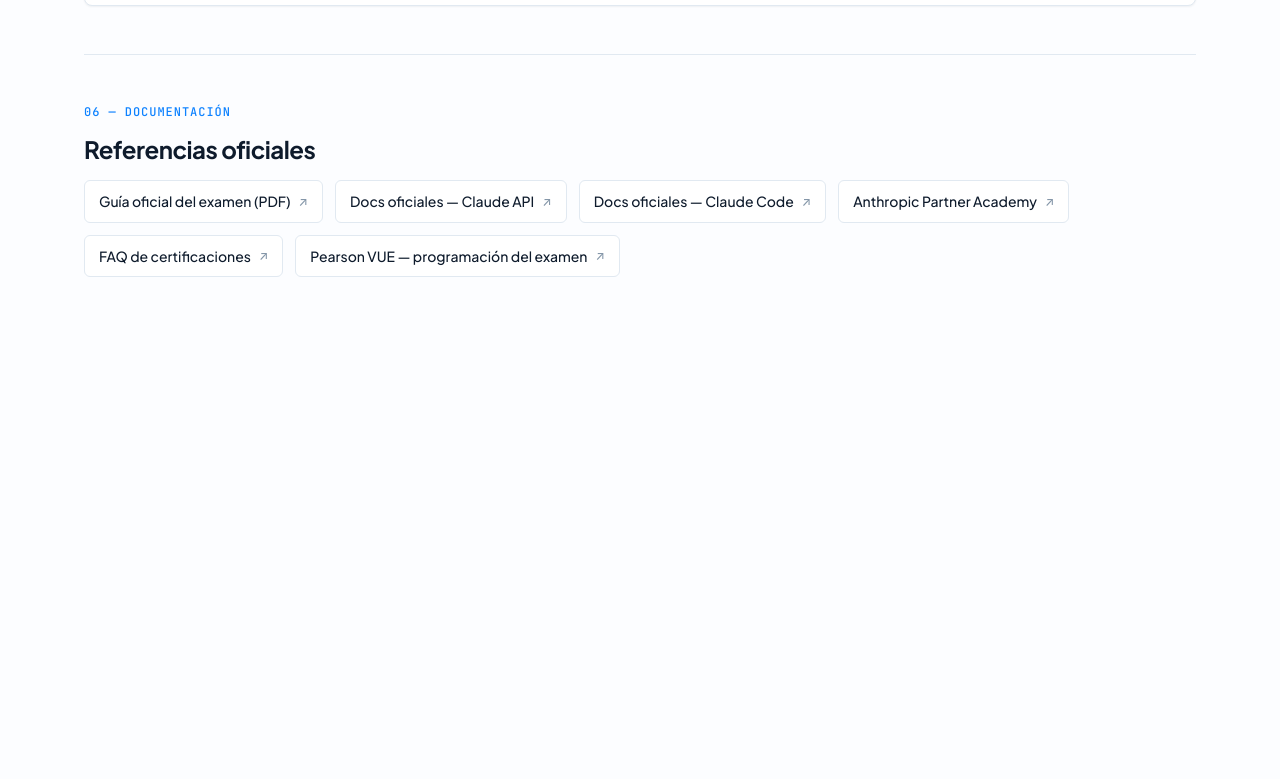
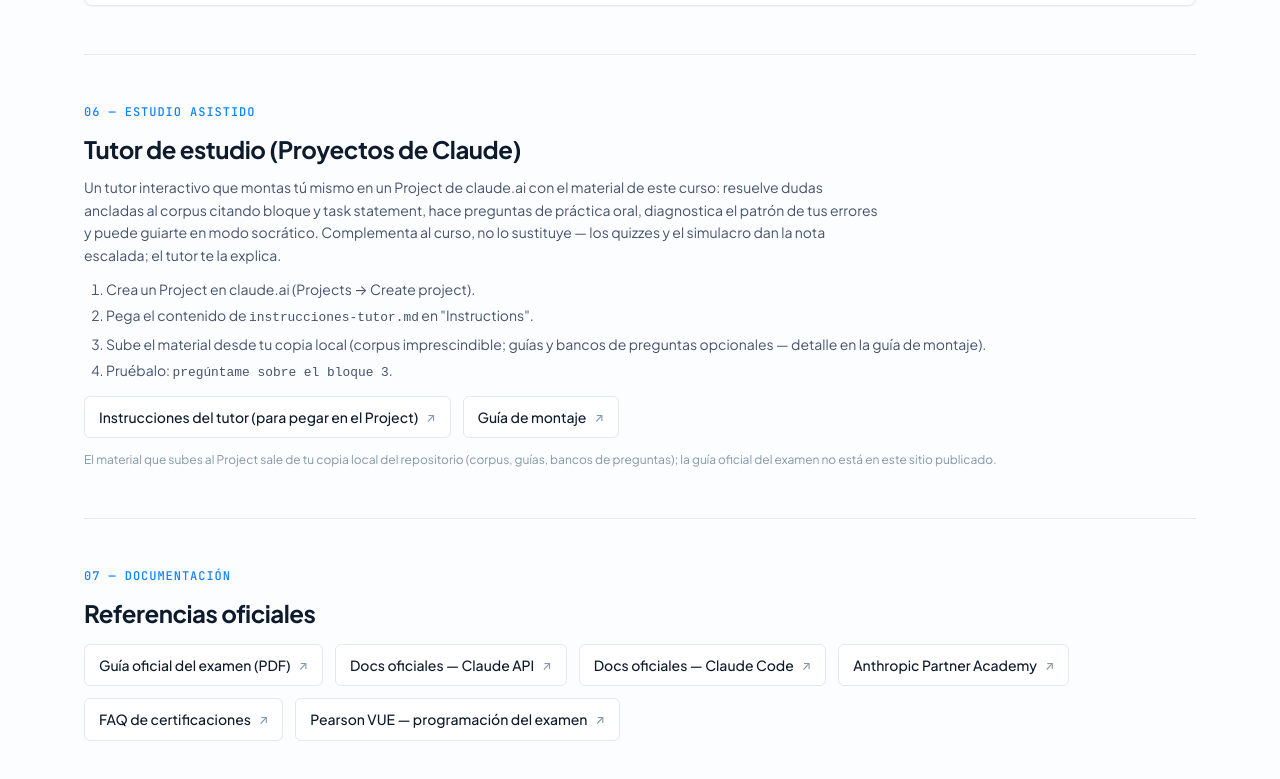
Before and after one commit to asugalde/ClaudeArchitect, a plain HTML site: page index.html in a window 1280 px wide. Shown: the part 3712-4491 px from the top of the page. Before the commit the page ends 4079 px from the top, so only its background shows below. Drawn offline with Linux system fonts and the light colour scheme.

Commit message:
publish: site build from develop 863574d
Co-Authored-By: Claude Fable 5 <noreply@anthropic.com>
Claude-Session: https://claude.ai/code/session_01YSXGfkgoj5DXvJjS6q4GEH

```diff
--- a/index.html
+++ b/index.html
@@ -132,6 +132,12 @@
     padding:var(--sp-5); box-shadow:var(--shadow-sm); display:flex; flex-direction:column; gap:var(--sp-3); }
   .usecase-card .badge { align-self:flex-start; }
   .usecase-card p { margin:0; font-size:var(--fs-sm); color:var(--text); }
+
+  /* ============ TUTOR DE ESTUDIO ============ */
+  .tutor-steps { font-size:var(--fs-sm); color:var(--text-muted); margin:var(--sp-3) 0; padding-left:22px; }
+  .tutor-steps li { margin-bottom:4px; }
+  .tutor-steps code { font-size:.92em; }
+  .tutor-note { font-size:var(--fs-caption); color:var(--text-subtle); margin-top:var(--sp-3); }
 
   /* ============ PROGRESO GLOBAL ============ */
   .progress-card { background:var(--surface); border:1px solid var(--border); border-radius:var(--r-lg); padding:var(--sp-5); box-shadow:var(--shadow-sm); }
@@ -284,8 +290,33 @@
     <div class="blocks-grid" id="simulacro-grid"></div>
   </section>
 
+  <!--
+    TUTOR DE ESTUDIO — contenido curado a mano (como la intro y los casos de
+    uso), no se extrae por regex. Descripción, pasos y enlaces resumen sin
+    duplicar el detalle de recursos/tutor/instrucciones-tutor.md (rol de
+    tutor, jerarquía de fuentes, 6 modos de trabajo) y recursos/tutor/README.md
+    (montaje en 4 pasos); ese detalle vive solo en esos dos ficheros, enlazados
+    abajo con ruta relativa desde la raíz del sitio.
+  -->
+  <section class="block" id="tutor">
+    <div class="eyebrow">06 — Estudio asistido</div>
+    <h2>Tutor de estudio (Proyectos de Claude)</h2>
+    <p class="note">Un tutor interactivo que montas tú mismo en un Project de claude.ai con el material de este curso: resuelve dudas ancladas al corpus citando bloque y task statement, hace preguntas de práctica oral, diagnostica el patrón de tus errores y puede guiarte en modo socrático. Complementa al curso, no lo sustituye — los quizzes y el simulacro dan la nota escalada; el tutor te la explica.</p>
+    <ol class="tutor-steps">
+      <li>Crea un Project en claude.ai (Projects → Create project).</li>
+      <li>Pega el contenido de <code>instrucciones-tutor.md</code> en "Instructions".</li>
+      <li>Sube el material desde tu copia local (corpus imprescindible; guías y bancos de preguntas opcionales — detalle en la guía de montaje).</li>
+      <li>Pruébalo: <code>pregúntame sobre el bloque 3</code>.</li>
+    </ol>
+    <div class="doc-links" id="tutor-links">
+      <a class="doc-link" href="tutor/instrucciones-tutor.md">Instrucciones del tutor (para pegar en el Project) <span class="ext">↗</span></a>
+      <a class="doc-link" href="tutor/README.md">Guía de montaje <span class="ext">↗</span></a>
+    </div>
+    <p class="tutor-note">El material que subes al Project sale de tu copia local del repositorio (corpus, guías, bancos de preguntas); la guía oficial del examen no está en este sitio publicado.</p>
+  </section>
+
   <section class="block" id="referencias">
-    <div class="eyebrow">06 — Documentación</div>
+    <div class="eyebrow">07 — Documentación</div>
     <h2>Referencias oficiales</h2>
     <div class="doc-links" id="doc-links">
       <a class="doc-link" target="_blank" rel="noopener" href="https://everpath-course-content.s3-accelerate.amazonaws.com/instructor%2F6nizmqk8tpzpfjvt6qmmav7rh%2Fpublic%2F1783542750%2FClaude+Certified+Architect+%E2%80%93+Foundations+Exam+Guide.pdf">Guía oficial del examen (PDF) <span class="ext">↗</span></a>
```
